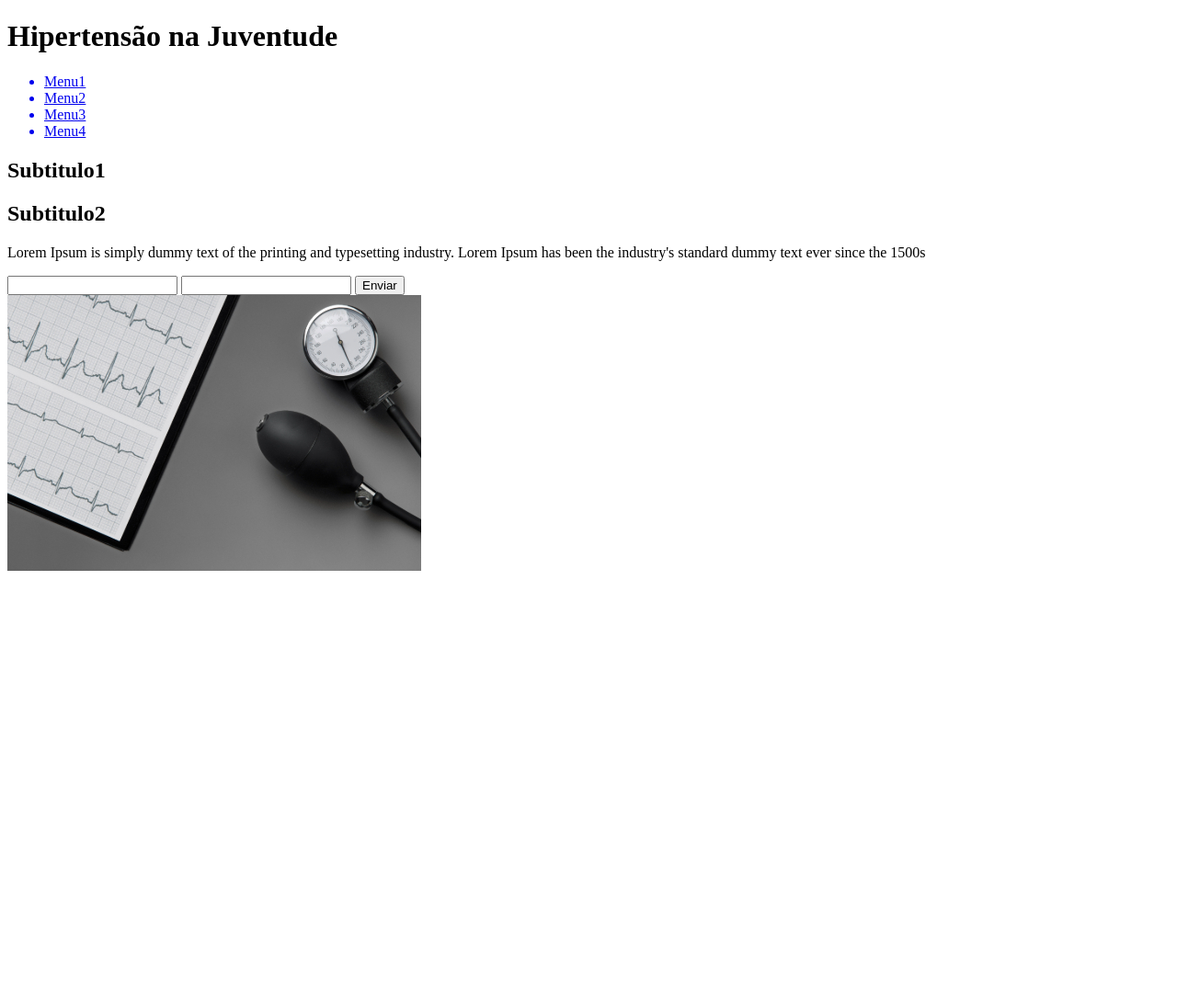
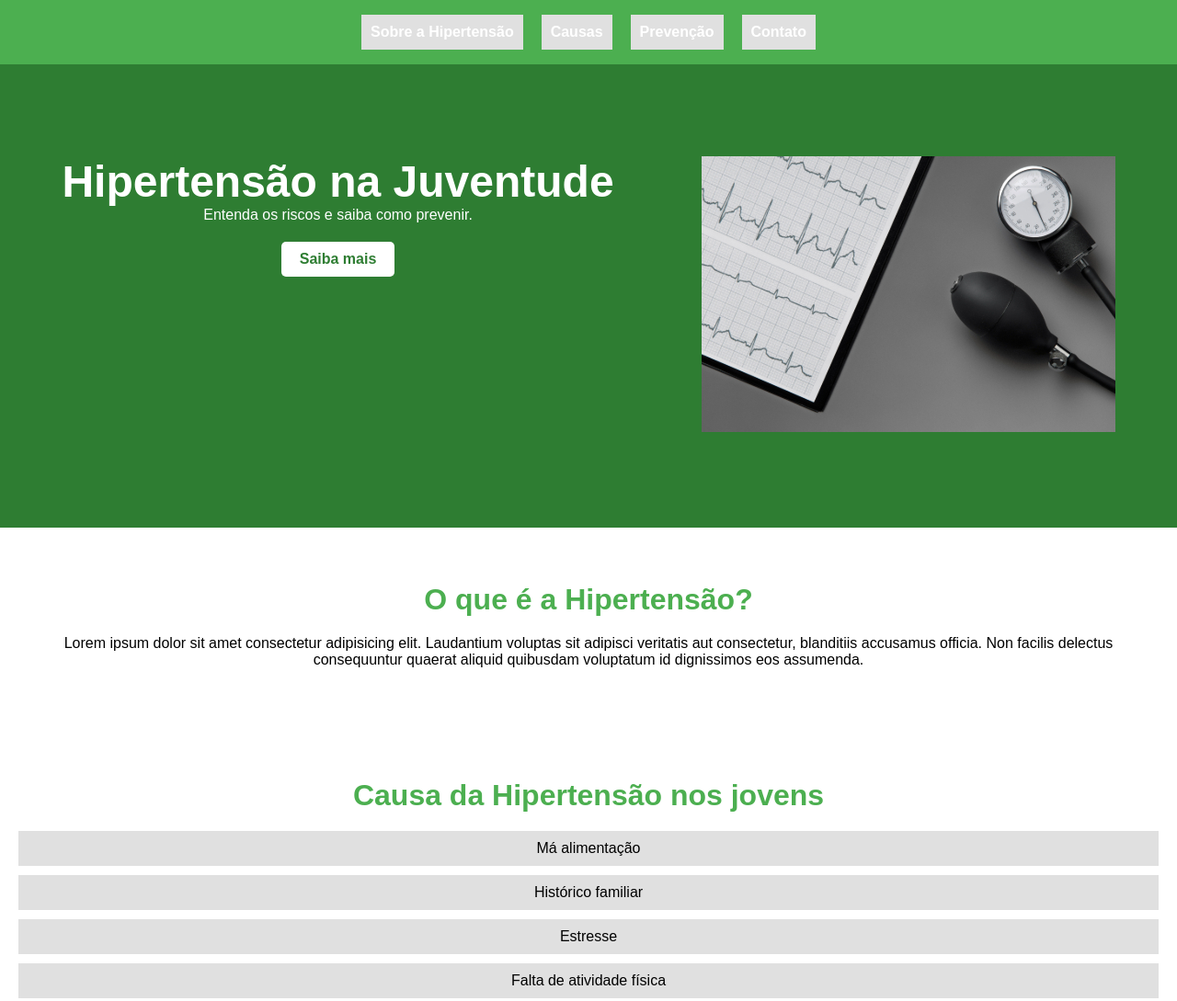
Before and after one commit to aprima-dev/minha-landing-page, a plain HTML site: page index.html in a window 1280 px wide. Shown: the top 1089 px of the page at 92% size. Before the commit the page ends 800 px from the top, so only its background shows below. Drawn offline with Linux system fonts and the light colour scheme.

Commit message:
Resolvendo conflitos de merge

```diff
--- a/index.html
+++ b/index.html
@@ -1,42 +1,72 @@
 <!DOCTYPE html>
 <html lang="pt-br">
+
     <head>
         <meta charset="UTF-8">
         <meta name="viewport" content="width=device-width, initial-scale=1.0">
-        <title>Landing Page</title>
+        <title>Hipertensão na Juventude</title>
+        <link rel="stylesheet" href="style.css">
+        <link rel="stylesheet" href="https://cdnjs.cloudflare.com/ajax/libs/font-awesome/6.6.0/css/all.min.css" integrity="sha512-Kc323vGBEqzTmouAECnVceyQqyqdsSiqLQISBL29aUW4U/M7pSPA/gEUZQqv1cwx4OnYxTxve5UMg5GT6L4JJg==" crossorigin="anonymous" referrerpolicy="no-referrer" />
     </head>
+
     <body>
+
         <header>
-            <div>
+            <nav>
+                <ul>
+                    <li><a href="#Sobre">Sobre a Hipertensão</a></li>
+                    <li><a href="#Causas">Causas</a></li>
+                    <li><a href="#Prevencao">Prevenção</a></li>
+                    <li><a href="#Contato">Contato</a></li>
+                </ul>
+            </nav>
+        </header>
+
+        <section id="info">
+            <div class="info-texto">
                 <h1>Hipertensão na Juventude</h1>
+                <p>Entenda os riscos e saiba como prevenir.</p>
+                <a href="https://drauziovarella.uol.com.br/doencas-cronicas/hipertensao/hipertensao-em-jovens/" target="_blank" class="botao">Saiba mais</a>
             </div>
 
+            <div class="info-imagem">
+                <img src="img/esfigmo.jpg" alt="Medidor de pressão/Esfigmomanômetro">
+            </div>
+        </section>
+
+        <section id="Sobre">
+            <h2>O que é a Hipertensão?</h2>
+            <p>Lorem ipsum dolor sit amet consectetur adipisicing elit. Laudantium voluptas sit adipisci veritatis aut
+                consectetur, blanditiis accusamus officia. Non facilis delectus consequuntur quaerat aliquid quibusdam
+                voluptatum id dignissimos eos assumenda.</p>
+        </section>
+
+        <section id="Causas">
+            <h2>Causa da Hipertensão nos jovens</h2>
             <ul>
-                <a href="#"><li>Menu1</li></a>
-                <a href="#"><li>Menu2</li></a>
-                <a href="#"><li>Menu3</li></a>
-                <a href="#"><li>Menu4</li></a>
+                <li>Má alimentação</li>
+                <li>Histórico familiar</li>
+                <li>Estresse</li>
+                <li>Falta de atividade física</li>
             </ul>
-        </header>
+        </section>
 
-        <main>
-            <aside>
-                <h2>Subtitulo1</h2>
-                <h2>Subtitulo2</h2>
-                <p>
-                    Lorem Ipsum is simply dummy text of the printing and typesetting industry. Lorem Ipsum has been the industry's standard dummy text ever since the 1500s
-                </p>
-                <form>
-                    <input type="text" id="nome" name="nome">
-                    <input type="email" id="email" name="email">
-                    <input type="submit" value="Enviar">
-                </form>
-            </aside>
+        <section id="Prevencao">
+            <h2>Como prevenir</h2>
+            <p>Lorem ipsum dolor sit amet consectetur adipisicing elit. Iste beatae adipisci corporis illo at? Eligendi
+                aperiam minima architecto aspernatur qui autem obcaecati doloribus. Adipisci velit explicabo recusandae
+                ducimus, perspiciatis nemo!</p>
+        </section>
 
-            <article>
-                <img src="img/esfigmo.jpg" alt="Medidor de pressão/Esfigmomanômetro">
-            </article>
-        </main>
+        <footer id="Contato">
+            <h2>Entre em contato</h2>
+            <p>Para mais informações, entre em contato conosco.</p>
+            <form action="#">
+                <input type="email" placeholder="Seu email">
+                <button type="submit">Enviar</button>
+            </form>
+        </footer>
 
     </body>
+
 </html>
--- /dev/null
+++ b/style.css
@@ -0,0 +1,117 @@
+*{
+    margin: 0%;
+    padding: 0%;
+    border: 0;
+}
+
+body {
+    font-family: font-awesome, sans-serif;
+}
+
+header {
+    background-color: #4CAF50;
+    padding: 16px 0;
+}
+
+nav ul {
+    list-style: none;
+    display: flex;
+    justify-content: center;
+}
+
+nav ul li {
+    margin: 0 10px;
+}
+
+nav ul li a {
+    color: white;
+    text-decoration: none;
+    font-weight: bold;
+}
+
+#info {
+    background-color: #2E7D32;
+    color: white;
+    text-align: center;
+    padding: 100px 20px;
+    display: flex;
+    justify-content: space-around;
+}
+
+#info h1 {
+    font-size: 48px;
+}
+
+#info p {
+    font-size: 16px;
+}
+
+.botao {
+    display: inline-block;
+    margin-top: 20px;
+    padding: 10px 20px;
+    background-color: white;
+    color: #2E7D32;
+    text-decoration: none;
+    border-radius: 5px;
+    font-weight: bold;
+}
+
+.botao:hover {
+    background-color: #4CAF50;
+    color: white;
+}
+
+section {
+    padding: 60px 20px;
+    text-align: center;
+}
+
+h2 {
+    margin-bottom: 20px;
+    font-size: 32px;
+    color: #4CAF50;
+}
+
+ul {
+    list-style: none;
+    padding: 0;
+}
+
+ul li {
+    background-color: #e0e0e0;
+    margin: 10px 0;
+    padding: 10px;
+}
+
+footer {
+    background-color: #333;
+    color: white;
+    text-align: center;
+    padding: 30px 20px;
+}
+
+footer form {
+    margin-top: 20px;
+}
+
+footer input[type="email"] {
+    padding: 10px;
+    width: 250px;
+    border: none;
+    border-radius: 5px;
+}
+
+footer button {
+    padding: 10px 20px;
+    background-color: #4CAF50;
+    color: white;
+    border: none;
+    border-radius: 5px;
+    font-weight: bold;
+    cursor: pointer;
+}
+
+footer button:hover {
+    background-color: #2E7D32;
+}
```
